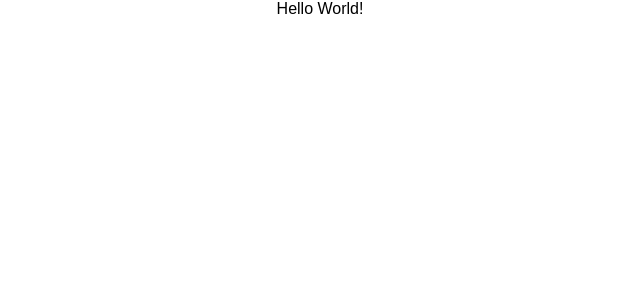
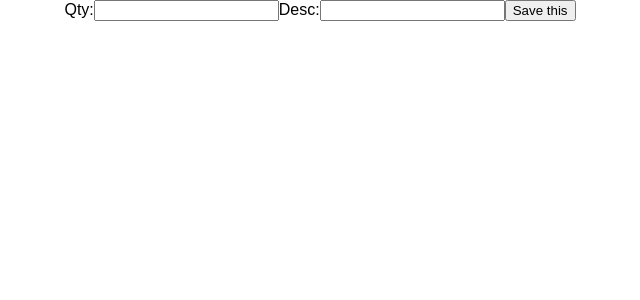
Before and after one commit to psollars/cucina, a React (Create React App) app in the folder client/: page / in a window 1280 px wide. Shown: the top 300 px of the page, without its empty margins (320-960 px from the left). Built offline with nearby package versions, Linux system fonts and the light colour scheme.

Commit message:
add inputs

```diff
--- a/client/src/components/App.js
+++ b/client/src/components/App.js
@@ -5,7 +5,15 @@ class App extends Component {
   render() {
     return (
       <div className="App">
-        Hello World!
+        <label>Qty:
+          <input />
+        </label>
+        <label>Desc:
+          <input />
+        </label>
+        <button>
+          Save this
+        </button>
       </div>
     );
   }
```
